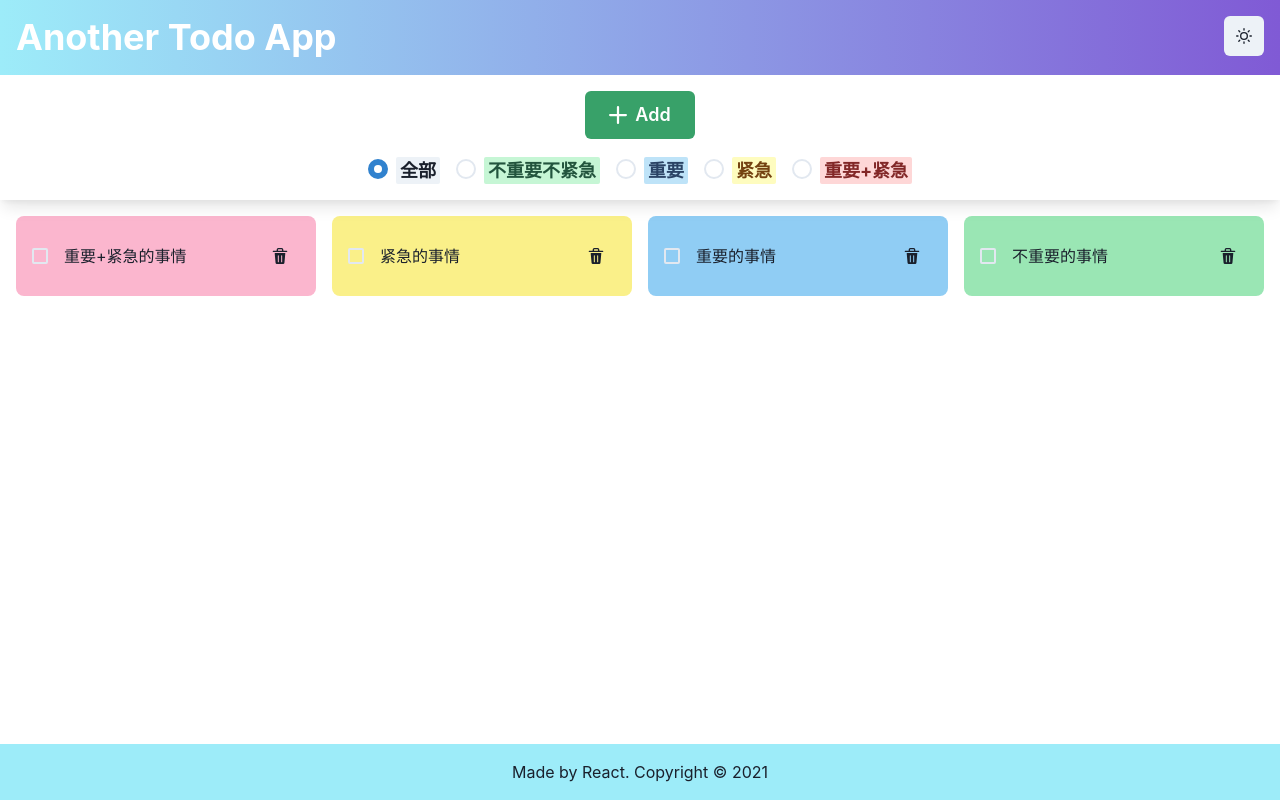
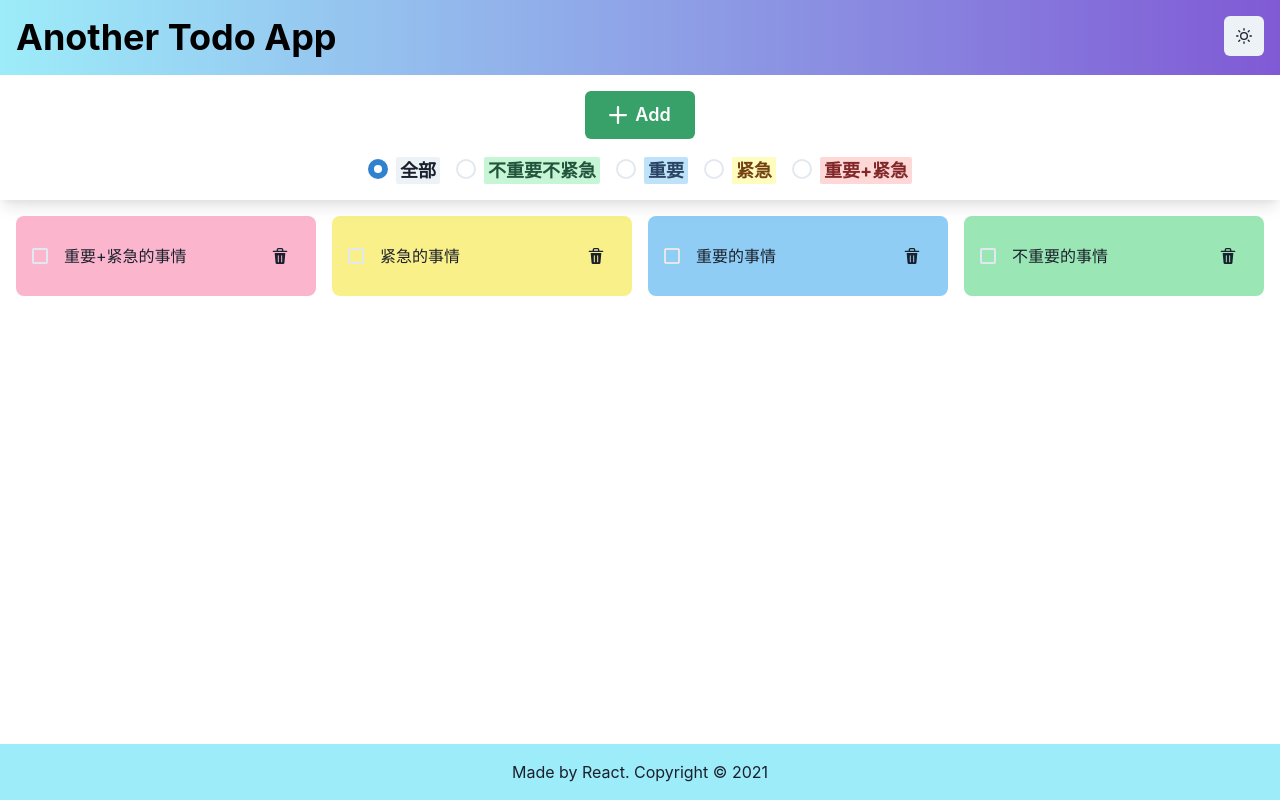
Before and after one commit to zhiwehu/react-todo-app, a React (Create React App) app: page / in a window 1280 px wide. Built offline with nearby package versions, Linux system fonts and the light colour scheme.

Commit message:
change header text color

```diff
--- a/src/App.js
+++ b/src/App.js
@@ -116,7 +116,7 @@ const App = () => {
           w="full"
           bgGradient="linear(to-r, cyan.200, purple.500)"
         >
-          <Heading color={useColorModeValue("white", "black")} as="h1">
+          <Heading color={useColorModeValue("black", "white")} as="h1">
             Another Todo App
           </Heading>
           <IconButton
```
